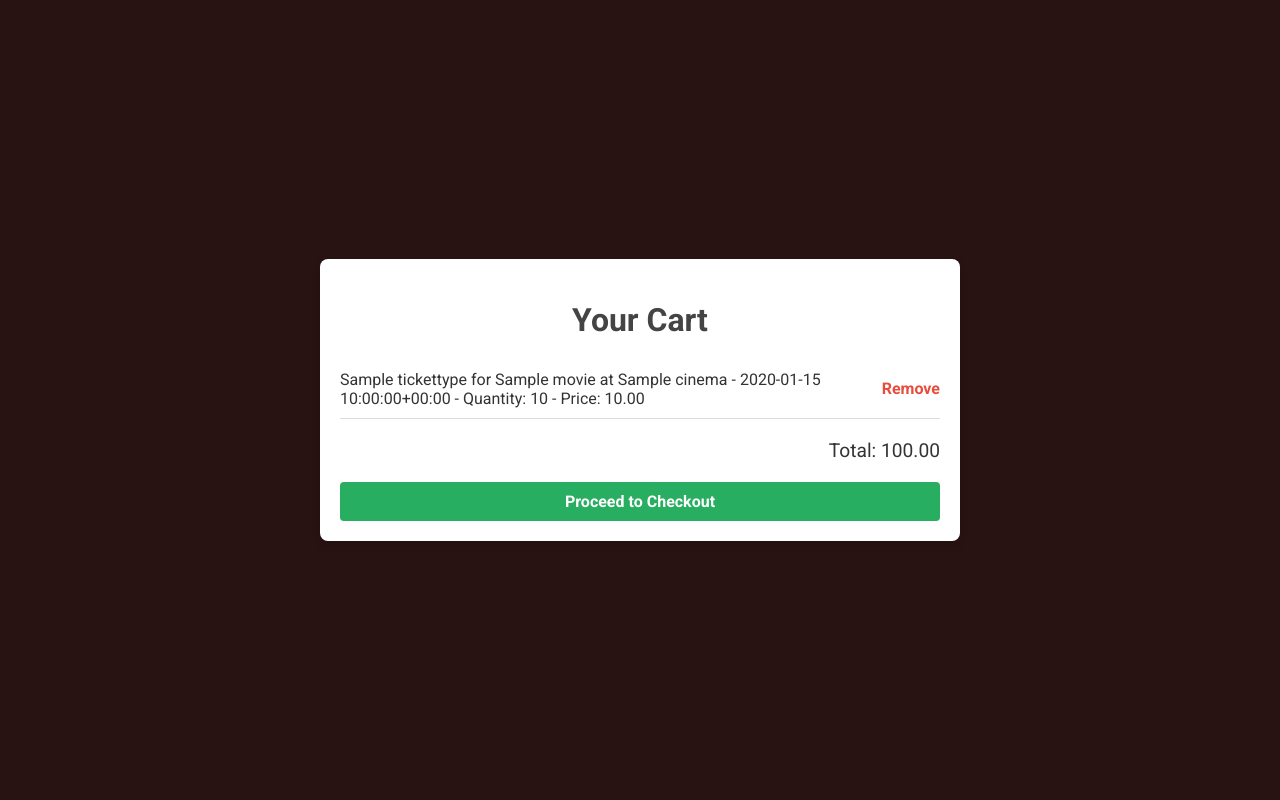
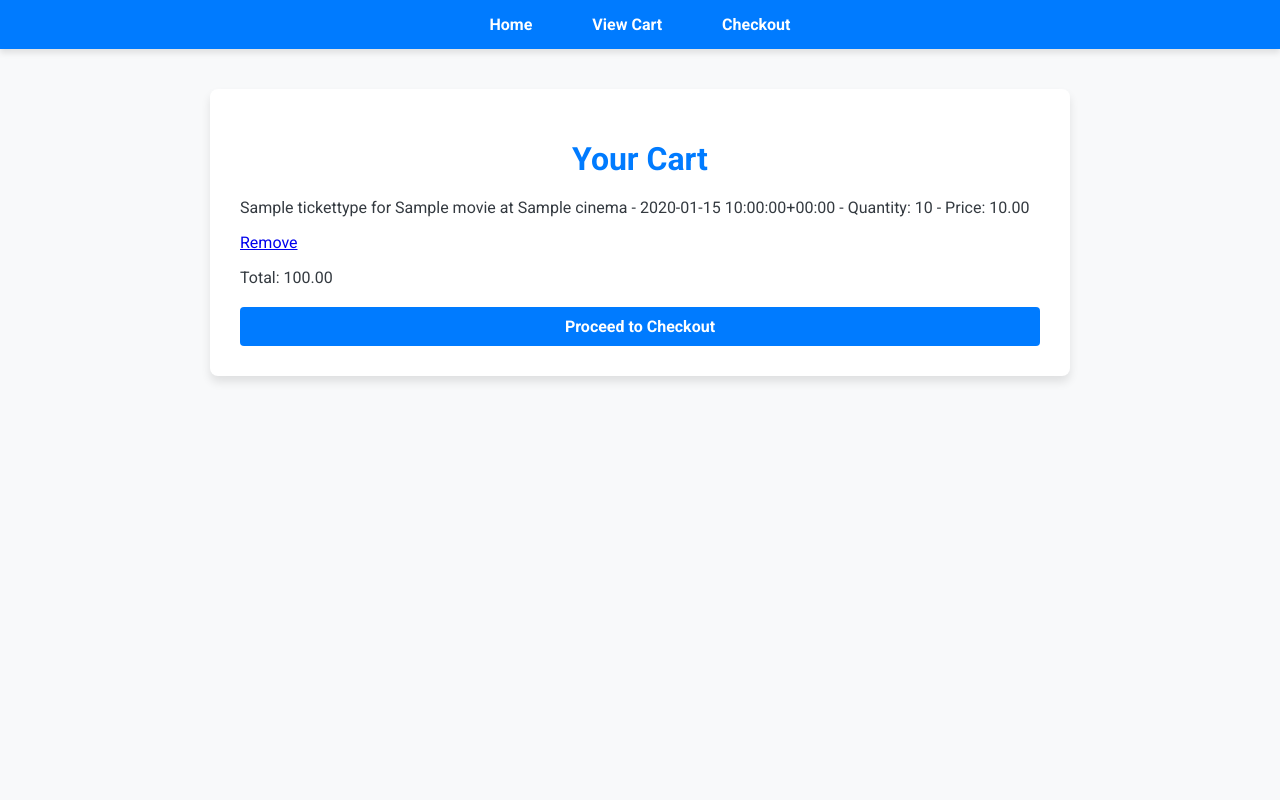
Before and after one commit to trnamanh12/movies-website-1, a Django app: page /cart/view_cart/ in a window 1280 px wide. Run offline with Django 5.2, Linux system fonts and the light colour scheme; a user stored in the database is signed in; tables that the repository leaves empty hold one stand-in row (values such as "Sample post").

Commit message:
update: UI for cart

```diff
--- a/app/cart/templates/cart/base_cart.html
+++ b/app/cart/templates/cart/base_cart.html
@@ -6,48 +6,73 @@
     <link href="https://fonts.googleapis.com/css2?family=Roboto:wght@400;700&display=swap" rel="stylesheet">
     <style>
         body {
-            background-color: #440e0e;
+            margin: 0;
             font-family: 'Roboto', sans-serif;
-            color: #fff;
-            display: flex;
-            flex-direction: column;
-            min-height: 100vh;
-            margin: 0;
+            background-color: #f8f9fa;
+            color: #343a40;
         }
         header {
-            background-color: #ffce00;
-            color: black;
-            padding: 10px;
-            text-align: center;
+            background-color: #007bff;
+            color: #fff;
+            padding: 15px 0;
+            box-shadow: 0 4px 6px rgba(0, 0, 0, 0.1);
+        }
+        nav {
+            display: flex;
+            justify-content: center;
+            align-items: center;
         }
         nav ul {
             list-style: none;
             padding: 0;
+            margin: 0;
+            display: flex;
+            align-items: center;
         }
         nav ul li {
-            display: inline;
-            margin-right: 10px;
+            margin: 0 20px;
         }
         nav ul li a {
-            color: black;
+            color: #fff;
             text-decoration: none;
             font-weight: bold;
+            font-size: 16px;
+            padding: 5px 10px;
+            transition: background-color 0.3s ease, color 0.3s ease;
+            border-radius: 4px;
         }
         nav ul li a:hover {
-            text-decoration: underline;
+            background-color: #0056b3;
+            color: #ffce00;
         }
         .container {
-            flex: 1;
-            display: flex;
-            justify-content: center;
-            align-items: center;
-            padding: 20px;
+            max-width: 800px;
+            margin: 40px auto;
+            padding: 30px;
+            background-color: #ffffff;
+            border-radius: 8px;
+            box-shadow: 0 6px 10px rgba(0, 0, 0, 0.1);
         }
-        footer {
-            background-color: #333;
+        .container h1 {
+            font-size: 2rem;
+            margin-bottom: 20px;
+            color: #007bff;
+            text-align: center;
+        }
+        .btn-primary {
+            display: block;
+            text-align: center;
+            margin-top: 20px;
+            padding: 10px 20px;
+            background-color: #007bff;
             color: #fff;
-            text-align: center;
-            padding: 10px;
+            text-decoration: none;
+            border-radius: 4px;
+            font-weight: bold;
+            transition: background-color 0.3s ease;
+        }
+        .btn-primary:hover {
+            background-color: #0056b3;
         }
     </style>
 </head>
@@ -62,10 +87,8 @@
         </nav>
     </header>
     <div class="container">
-        {% block content %}{% endblock %}
+        {% block content %}
+        {% endblock %}
     </div>
-    <footer>
-        <p>&copy; 2023 Movie Cart. All rights reserved.</p>
-    </footer>
 </body>
 </html>
--- a/app/cart/templates/cart/no_cart.html
+++ b/app/cart/templates/cart/no_cart.html
@@ -1,3 +1,6 @@
+{% extends 'cart/base_cart.html' %}
+
+
 <!DOCTYPE html>
 <html lang="en">
 <head>
--- a/app/cart/templates/cart/view_cart.html
+++ b/app/cart/templates/cart/view_cart.html
@@ -1,84 +1,15 @@
-<!DOCTYPE html>
-<html lang="en">
-<head>
-    <meta charset="UTF-8">
-    <meta name="viewport" content="width=device-width, initial-scale=1.0">
-    <title>View Cart</title>
-    <link href="https://fonts.googleapis.com/css2?family=Roboto:wght@400;700&display=swap" rel="stylesheet">
-    <style>
-        body {
-            background-color: #281212;
-            font-family: 'Roboto', sans-serif;
-            color: #333;
-            margin: 0;
-            padding: 0;
-            display: flex;
-            justify-content: center;
-            align-items: center;
-            height: 100vh;
-        }
-        .container {
-            background-color: #fff;
-            padding: 20px;
-            border-radius: 8px;
-            box-shadow: 0 4px 8px rgba(0, 0, 0, 0.1);
-            width: 80%;
-            max-width: 600px;
-        }
-        h1 {
-            text-align: center;
-            color: #444;
-        }
-        .cart-item {
-            display: flex;
-            justify-content: space-between;
-            align-items: center;
-            padding: 10px 0;
-            border-bottom: 1px solid #ddd;
-        }
-        .cart-item p {
-            margin: 0;
-        }
-        .cart-item a {
-            color: #e74c3c;
-            text-decoration: none;
-            font-weight: bold;
-        }
-        .cart-item a:hover {
-            text-decoration: underline;
-        }
-        .total {
-            text-align: right;
-            font-size: 1.2em;
-            margin-top: 20px;
-        }
-        .checkout {
-            display: block;
-            text-align: center;
-            margin-top: 20px;
-            padding: 10px 20px;
-            background-color: #27ae60;
-            color: #fff;
-            text-decoration: none;
-            border-radius: 4px;
-            font-weight: bold;
-        }
-        .checkout:hover {
-            background-color: #2ecc71;
-        }
-    </style>
-</head>
-<body>
-    <div class="container">
+{% extends 'cart/base_cart.html' %}
+{% block title %}View Cart{% endblock %}
+{% block content %}
+
 <h1>Your Cart</h1>
 {% for item in cart_items %}
     <div class="cart-item">
         <p>{{ item.ticket }} - Quantity: {{ item.quantity }} - Price: {{ item.ticket.ticket_type.price }}</p>
-                <a href="{% url 'remove_from_cart' item.id %}">Remove</a>
+        <a class="btn-remove" href="{% url 'remove_from_cart' item.id %}">Remove</a>
     </div>
 {% endfor %}
 <p class="total">Total: {{ total_amount }}</p>
-        <a class="checkout" href="{% url 'checkout' %}">Proceed to Checkout</a>
-    </div>
-</body>
-</html>
+<a class="btn-primary" href="{% url 'checkout' %}">Proceed to Checkout</a>
+
+{% endblock %}
```
Lines whose indentation alone changed are shown as unchanged.
